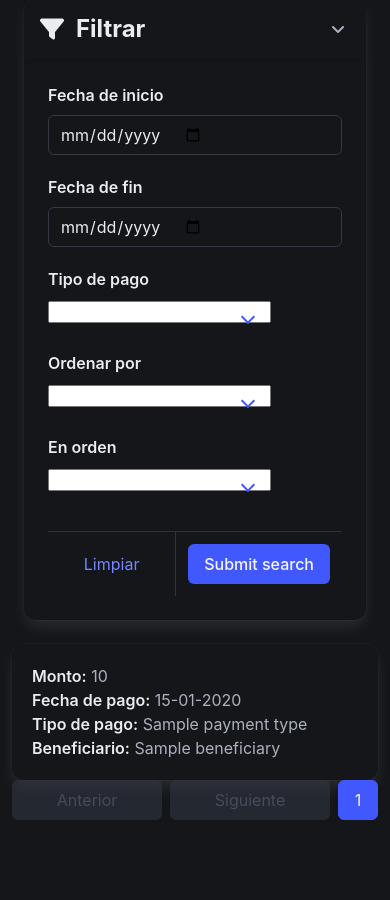
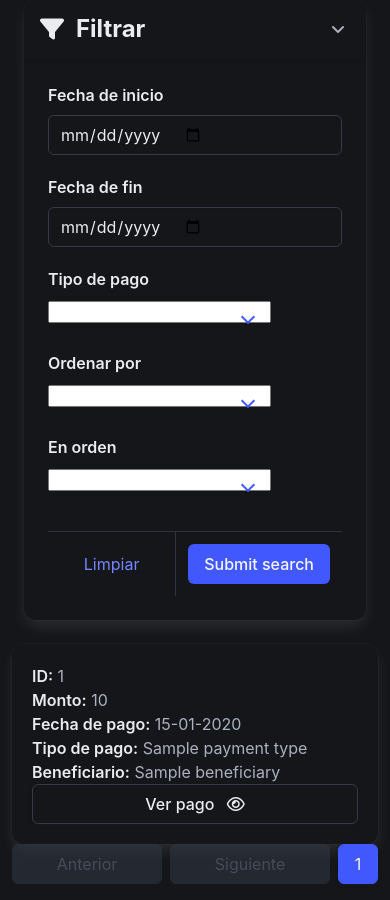
Before and after one commit to notjuanitorres/proyecto2024-CEDICA, a Python web app: template admin/src/web/templates/payment/payments.html in a window 390 px wide. Shown: the part 217-1117 px from the top of the page. Before the commit the page ends 1037 px from the top, so only its background shows below. Run offline with Jinja, Linux system fonts and the light colour scheme; the template is opened without the code that fills it: most values are stand-ins (such as "Sample title", 1, 10 or a date in 2020); form fields are guessed from the names that the template uses; some libraries are stand-ins or nearby versions.

Commit message:
change table mobile buttons

```diff
--- a/admin/src/web/templates/payment/payments.html
+++ b/admin/src/web/templates/payment/payments.html
@@ -117,6 +117,7 @@
             <thead>
                 <tr>
                     <th></th>
+                    <th>id</th>
                     <th>Monto</th>
                     <th>Fecha de pago</th>
                     <th>Tipo de pago</th>
@@ -146,6 +147,7 @@
                         )
                         }}
                     </td>
+                    <td>{{ payment.id }}</td>
                     <td>{{ payment.amount }}</td>
                     <td>{{ payment.payment_date.strftime('%d-%m-%Y') }}</td>
                     <td>{{ payment.payment_type.name | capitalize }}</td>
@@ -156,6 +158,7 @@
             <tfoot>
                 <tr>
                     <th></th>
+                    <th>id</th>
                     <th>Monto</th>
                     <th>Fecha de pago</th>
                     <th>Tipo de pago</th>
@@ -167,40 +170,18 @@
     </div>
         {% for payment in payments.items %}
                 <div class="box is-hidden-desktop">
+                    <p><strong>ID:</strong> {{ payment.id }}</p>
                     <p><strong>Monto:</strong> {{ payment.amount }}</p>
                     <p><strong>Fecha de pago:</strong> {{ payment.payment_date.strftime('%d-%m-%Y') }}</p>
                     <p><strong>Tipo de pago:</strong> {{ payment.payment_type.name | capitalize }}</p>
                     <p><strong>Beneficiario:</strong> {{ payment.beneficiary.name if payment.beneficiary else '-' }}</p>
-                    <div class="buttons">
-                        {% if 'pagos_show' in permissions or is_admin %}
-                        <a href="{{ url_for('payment_bp.show_payment', payment_id=payment.id) }}" class="button is-small is-info">
-                            <span class="icon is-small">
-                                <i class="fas fa-eye"></i>
-                            </span>
-                            <span>Mostrar</span>
+                    <div class="is-hidden-tablet is-flex">
+                        <a href="{{ url_for('payment_bp.show_payment', payment_id=payment.id)}}" class="button  is-flex-grow-1 ">
+                          <span class=" is-bold ">
+                              Ver pago
+                              <i class="fa-regular fa-eye ml-2"></i>
+                          </span>
                         </a>
-                        {% endif %}
-
-                        {% if 'pagos_update' in permissions or is_admin %}
-                        <a href="{{ url_for('payment_bp.edit_payment', payment_id=payment.id) }}" class="button is-small is-warning">
-                            <span class="icon is-small">
-                                <i class="fas fa-edit"></i>
-                            </span>
-                            <span>Editar</span>
-                        </a>
-                        {% endif %}
-
-                        {% if 'pagos_destroy' in permissions or is_admin %}
-                        <form action="{{ url_for('payment_bp.delete_payment') }}" method="POST" style="display:inline;">
-                            <input type="hidden" name="item_id" value="{{ payment.id }}">
-                            <button type="submit" class="button is-small is-danger" onclick="return confirm('¿Estás seguro de que deseas eliminar este pago?');">
-                                <span class="icon is-small">
-                                    <i class="fas fa-trash"></i>
-                                </span>
-                                <span>Eliminar</span>
-                            </button>
-                        </form>
-                        {% endif %}
                     </div>
                 </div>
                 {% endfor %}
```
